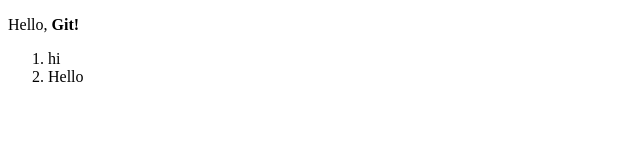
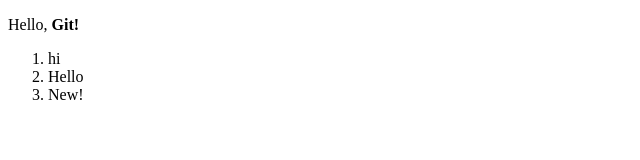
Before and after one commit to foundaway98/git-practice-egoing, a plain HTML site: page index.html in a window 1280 px wide. Shown: the full height of the page, 0-640 px from the left. Drawn offline with Linux system fonts and the light colour scheme.

Commit message:
add new content

```diff
--- a/index.html
+++ b/index.html
@@ -11,6 +11,7 @@
     <ol>
         <li>hi</li>
         <li>Hello</li>
+        <li>New!</li>
     </ol>
 </body>
 </html>
```
